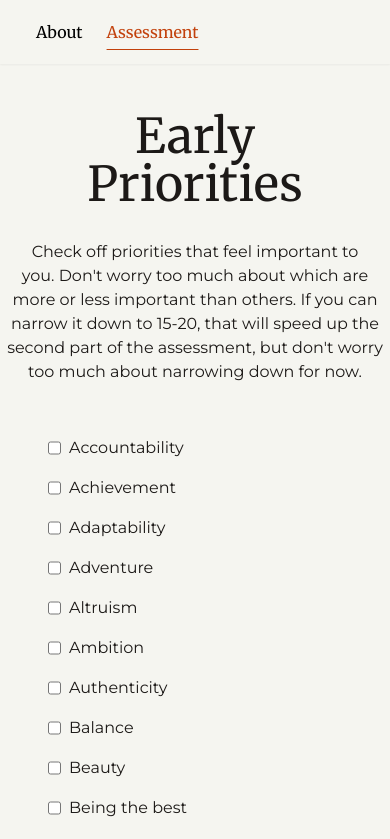
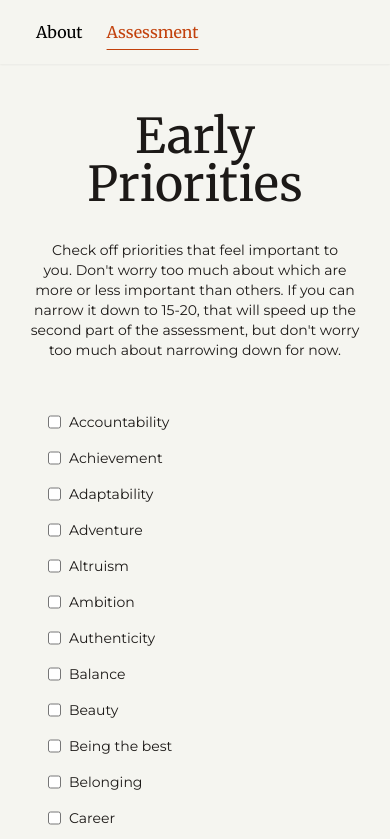
Before and after one commit to Rinnemme/brene-brown-values, a Next.js app: page /assessment in a window 390 px wide. Shown: the top 839 px of the page. Built offline with nearby package versions, Linux system fonts and the light colour scheme.

Commit message:
Update early priorities components to be clickable anywhere to check off the input, and include a stage change button

```diff
--- a/src/components/earlyPriorities.tsx
+++ b/src/components/earlyPriorities.tsx
@@ -1,10 +1,14 @@
 "use client";
 
 import EarlyPriorityList from "@/src/components/earlyPriorityList";
+import StageChangeButton from "./stageChangeButton";
 import { useSelector } from "react-redux";
-import type { AppState } from "@/src/store/store";
+import type { AppState } from "../store/store";
 
-export default function Home() {
+export default function Assessment() {
+  const earlyPriorities = useSelector(
+    (state: AppState) => state.earlyPriorities
+  );
   const valueList = [
     "Accountability",
     "Achievement",
@@ -125,23 +129,22 @@ export default function Home() {
     "Wisdom",
   ];
 
-  const earlyPriorities = useSelector(
-    (state: AppState) => state.earlyPriorities
-  );
-
   return (
     <div className="max-w-5xl w-full flex flex-col items-center justify-center">
       <h1 className={"text-5xl w-full text-center mb-8 merriweather"}>
         Early Priorities
       </h1>
-      <p className="text-base text-center text-balance max-w-2xl mb-12 min-w-96">
+      <p className="text-sm sm:text-base text-center text-balance max-w-2xl mb-12 min-w-96">
         Check off priorities that feel important to you. Don't worry too much
         about which are more or less important than others. If you can narrow it
         down to 15-20, that will speed up the second part of the assessment, but
         don't worry too much about narrowing down for now.
       </p>
-      {/* {JSON.stringify(earlyPriorities)} */}
       <EarlyPriorityList />
+      <StageChangeButton
+        type={"Next"}
+        condition={earlyPriorities.length >= 10}
+      />
     </div>
   );
 }
--- a/src/components/earlyPriorityListItem.tsx
+++ b/src/components/earlyPriorityListItem.tsx
@@ -1,31 +1,44 @@
 "use client";
 
-import { useDispatch } from "react-redux";
-import { addPriority, removePriority } from "../store/earlyPrioritySlice";
+import { useDispatch, useSelector } from "react-redux";
+import {
+  addEarlyPriority,
+  removeEarlyPriority,
+} from "../store/earlyPrioritySlice";
 import { useState } from "react";
+import type { AppState } from "../store/store";
 
 export default function earlyPriorityListItem({ value }: { value: string }) {
-  const [complete, setComplete] = useState<boolean>(false);
+  const earlyPriorities = useSelector(
+    (state: AppState) => state.earlyPriorities
+  );
+  const [complete, setComplete] = useState<boolean>(
+    earlyPriorities.includes(value)
+  );
   const dispatch = useDispatch();
   const handleCheck = () => {
     if (complete) {
       setComplete(false);
-      dispatch(removePriority(value));
+      dispatch(removeEarlyPriority(value));
     } else {
       setComplete(true);
-      dispatch(addPriority(value));
+      dispatch(addEarlyPriority(value));
     }
   };
 
   return (
-    <div className="flex gap-2 px-2 py-1 w-52">
-      <input
-        type="checkbox"
-        className="hover:cursor-pointer accent-slate-800"
-        onChange={handleCheck}
-        checked={complete}
-      ></input>
-      <div>{value}</div>
+    <div className="w-48 sm:w-52">
+      <div
+        className="flex w-fit gap-2 rounded-md px-2 py-1 hover:cursor-pointer hover:ring-1 hover:ring-slate-200 hover:scale-105 transition-all duration-200 hover:shadow-md"
+        onClick={handleCheck}
+      >
+        <input
+          type="checkbox"
+          className="hover:cursor-pointer accent-orange-700"
+          checked={complete}
+        ></input>
+        <div className="hover:cursor-pointer text-sm sm:text-base">{value}</div>
+      </div>
     </div>
   );
 }
```
